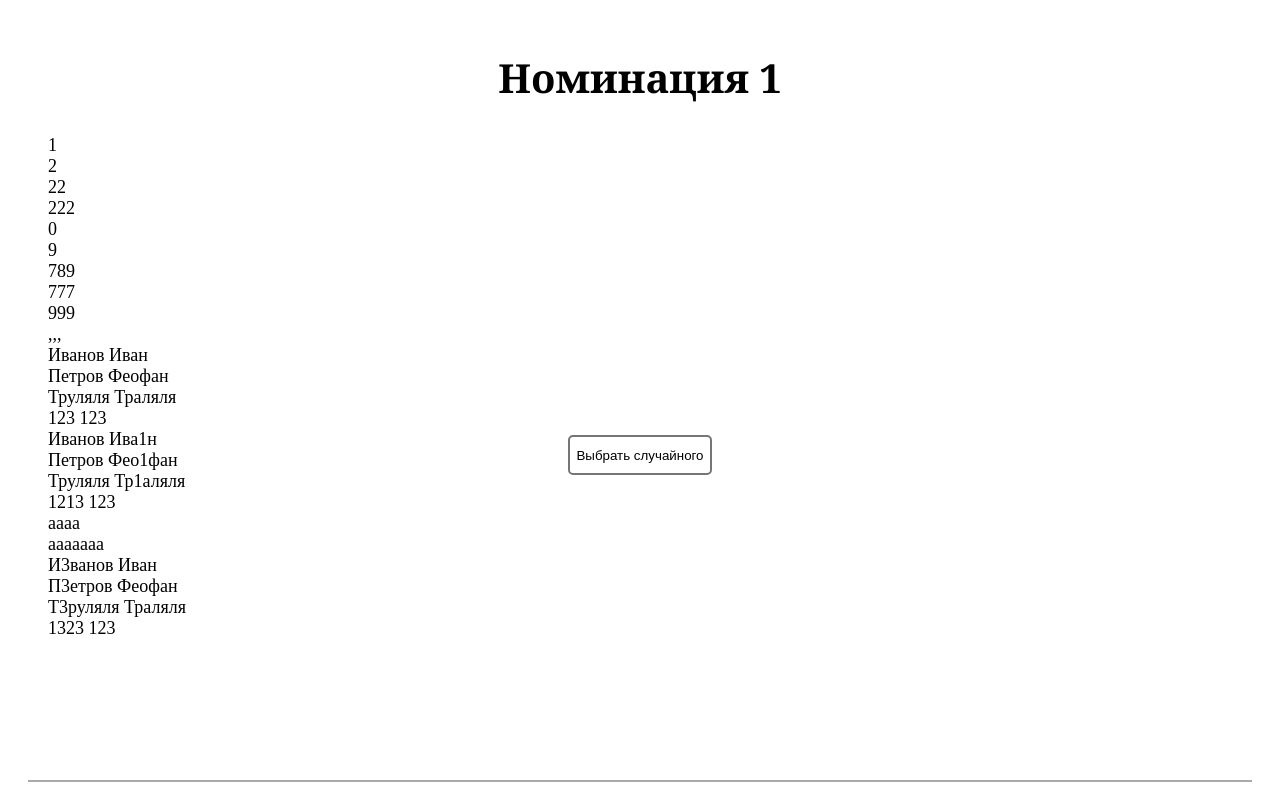
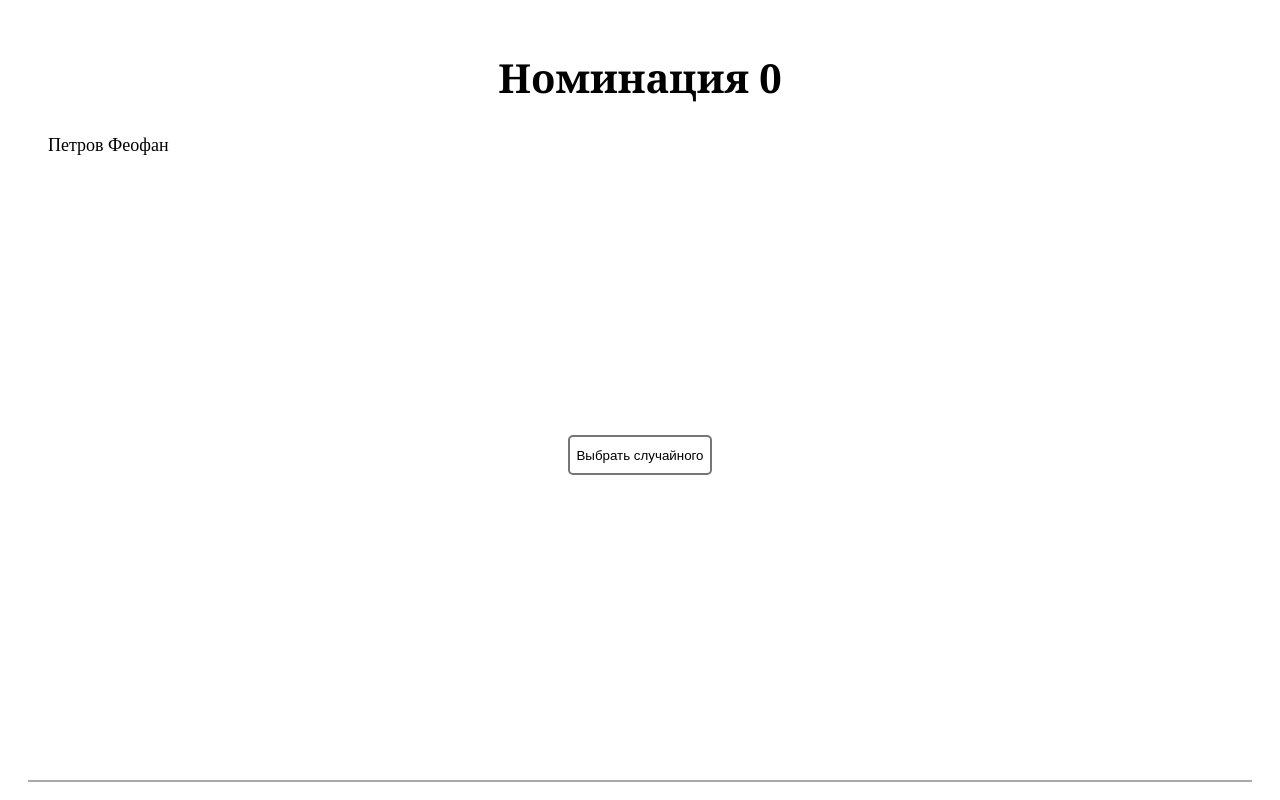
Before and after one commit to a-nadya/teachers-gifts, a React (Create React App) app: page / in a window 1280 px wide. Shown: the top 800 px of the page. Built offline with nearby package versions, Linux system fonts and the light colour scheme.

Commit message:
50 попыток

```diff
--- a/src/App.js
+++ b/src/App.js
@@ -11,9 +11,11 @@ const App = () => {
     const nominationParticipants = Participants[nomination];
     let winnerApplicant = null;
 
+    let tryCount = 0;
     do {
       winnerApplicant = getWinnerApplicant(nominationParticipants);
-    } while (winners.some(w => w === winnerApplicant));
+      tryCount ++;
+    } while (winners.some(w => w === winnerApplicant) && tryCount < 50);
 
     setWinners([...winners, winnerApplicant]);
     return winnerApplicant;
--- a/src/data/Participants.js
+++ b/src/data/Participants.js
@@ -1,4 +1,6 @@
 export default {
+    "Номинация 0": ["Петров Феофан"],
+    "Номинация 00": ["Петров Феофан"],
     "Номинация 1": ["1", "2", "22", "222", "0", "9", "789", "777", "999", ",,,", "Иванов Иван", "Петров Феофан", "Труляля Траляля", "123 123", "Иванов Ива1н", "Петров Фео1фан", "Труляля Тр1аляля", "1213 123", "aaaa", "aaaaaaa", "И3ванов Иван", "П3етров Феофан", "Т3руляля Траляля", "1323 123"],
     "Номинация 2": ["Яшка Михайлович", "Петров Феофан", "Солнышко Степное"]
 }
```
